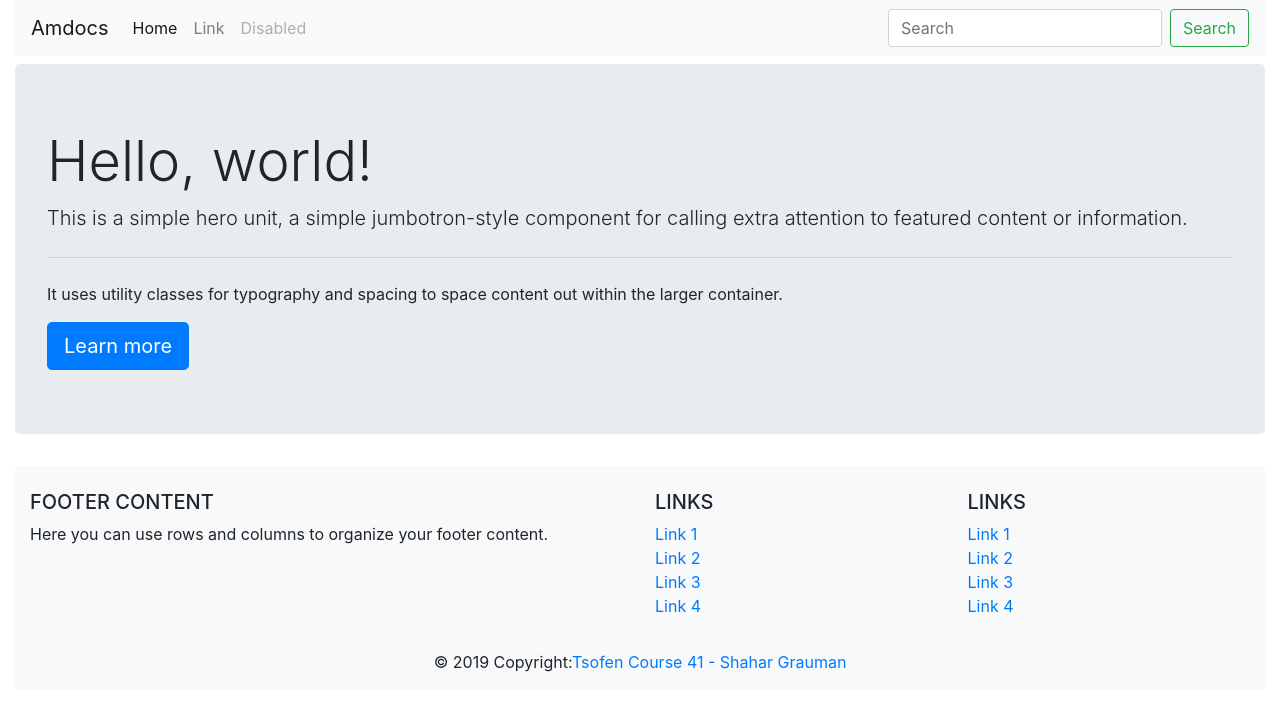
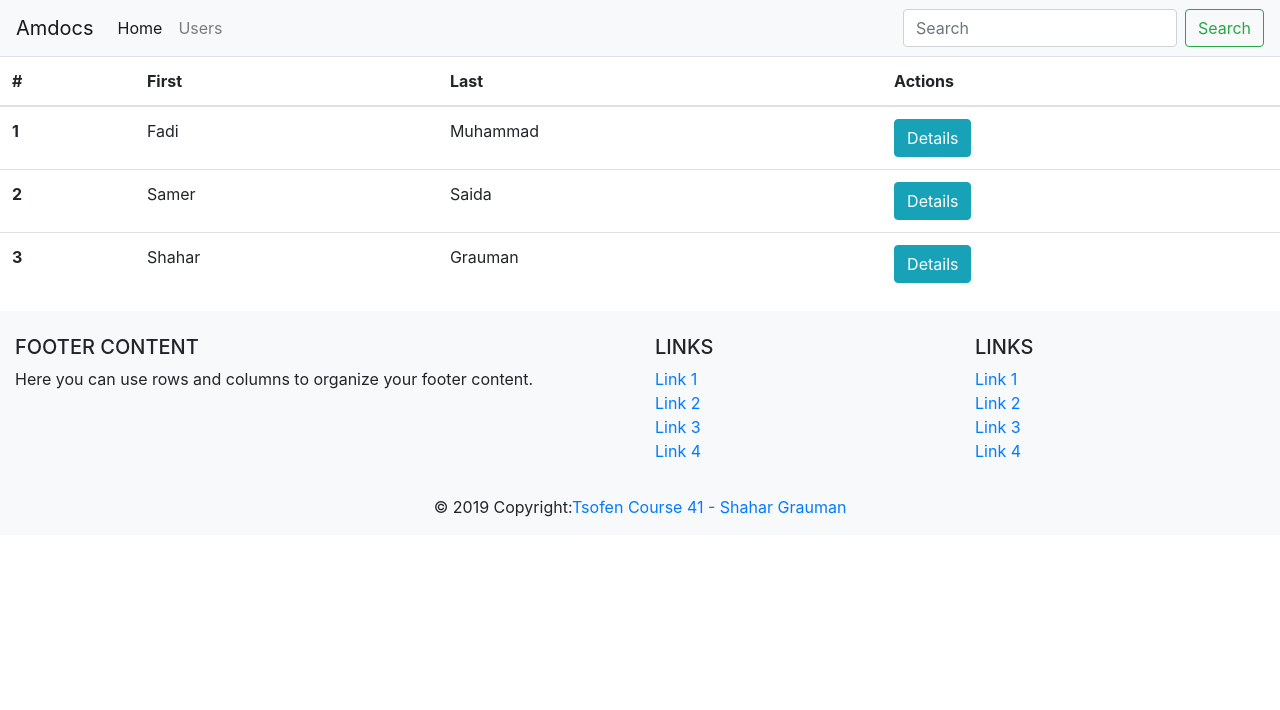
Before and after one commit to ShacharGrauman/projects-assignments-client, a React (Vite) app: page /users-list in a window 1280 px wide. Shown: the top 710 px of the page. Built offline with nearby package versions, Linux system fonts and the light colour scheme.

Commit message:
add routing

```diff
--- a/index.js
+++ b/index.js
@@ -2,5 +2,6 @@ import React from 'react';
 import ReactDOM from 'react-dom';
 
 import App from './src/components/App';
+import AppRouter from './src/routers/Router'
 
-ReactDOM.render(<App />, document.querySelector("#container"));
+ReactDOM.render(<AppRouter />, document.querySelector("#container"));
--- a/src/components/common/Navbar.js
+++ b/src/components/common/Navbar.js
@@ -1,29 +1,31 @@
 import React from 'react';
+import { BrowserRouter as Router, Route, Link } from "react-router-dom";
+import UserProfile from '../users-list/UserProfile';
 
 export default class Navbar extends React.Component {
     render(){
         return (
-            <nav class="navbar navbar-expand-lg navbar-light bg-light">
-                <button class="navbar-toggler" type="button" data-toggle="collapse" data-target="#navbarTogglerDemo03" aria-controls="navbarTogglerDemo03" aria-expanded="false" aria-label="Toggle navigation">
-                    <span class="navbar-toggler-icon"></span>
+            <nav className="navbar navbar-expand-lg navbar-light bg-light">
+                <button className="navbar-toggler" type="button" data-toggle="collapse" data-target="#navbarTogglerDemo03" aria-controls="navbarTogglerDemo03" aria-expanded="false" aria-label="Toggle navigation">
+                    <span className="navbar-toggler-icon"></span>
                 </button>
-                <a class="navbar-brand" href="#">Amdocs</a>
+                <Link className="navbar-brand" to="">Amdocs</Link>
 
-                <div class="collapse navbar-collapse" id="navbarTogglerDemo03">
-                    <ul class="navbar-nav mr-auto mt-2 mt-lg-0">
-                    <li class="nav-item active">
-                        <a class="nav-link" href="#">Home <span class="sr-only">(current)</span></a>
+                <div className="collapse navbar-collapse" id="navbarTogglerDemo03">
+                    <ul className="navbar-nav mr-auto mt-2 mt-lg-0">
+                    <li className="nav-item active">
+                        <Link className="nav-link" to="/">Home <span className="sr-only">(current)</span></Link>
                     </li>
-                    <li class="nav-item">
-                        <a class="nav-link" href="#">Link</a>
+                    <li className="nav-item">
+                        <Link className="nav-link" to="/users-list">Users</Link>
                     </li>
-                    <li class="nav-item">
-                        <a class="nav-link disabled" href="#" tabindex="-1" aria-disabled="true">Disabled</a>
-                    </li>
+
                     </ul>
-                    <form class="form-inline my-2 my-lg-0">
-                        <input class="form-control mr-sm-2" type="search" placeholder="Search" aria-label="Search"></input>
-                    <button class="btn btn-outline-success my-2 my-sm-0" type="submit">Search</button>
+
+
+                    <form className="form-inline my-2 my-lg-0">
+                        <input className="form-control mr-sm-2" type="search" placeholder="Search" aria-label="Search"></input>
+                    <button className="btn btn-outline-success my-2 my-sm-0" type="submit">Search</button>
                     </form>
                 </div>
             </nav>);
--- /dev/null
+++ b/src/components/users-list/UserProfile.js
@@ -0,0 +1,11 @@
+import React from 'react';
+
+import { BrowserRouter as Router, Route, Link } from "react-router-dom";
+
+function UserProfile({match}){
+    return<>
+            <h2>Hello. This profile belongs to User {match.params.id}</h2>
+            <button className="btn btn-outline-info"><Link to="/users-list">Back</Link></button>
+        </>
+}
+export default UserProfile;
--- /dev/null
+++ b/src/components/users-list/UsersList.js
@@ -0,0 +1,56 @@
+import React from 'react';
+import {USERS} from '../../mock-data/Users.js'
+import { BrowserRouter as Router, Route, Link } from "react-router-dom";
+
+
+export default class UsersList extends React.Component{
+
+    constructor(props){
+        super(props);
+        this.state={
+            usersList:[]
+        }
+
+    }
+
+    componentDidMount(){
+        this.setState({
+            usersList:USERS
+        })
+    }
+
+
+
+    render(){
+        return<>
+          <table className="table table-hover">
+            <thead>
+                <tr>
+                <th scope="col">#</th>
+                <th scope="col">First</th>
+                <th scope="col">Last</th>
+                <th scope="col">Actions</th>
+                </tr>
+            </thead>
+            <tbody>
+            {this.state.usersList.map((user,i)=>{
+                return (
+                <tr key={i}>
+                    <th scope="row">{user.id}</th>
+                    <td>{user.firstName}</td>
+                    <td>{user.lastName}</td>
+                    <td><button
+                            className="btn btn-info">
+                            <Link to={`user-profile/${user.id}`} style={{color:'white'}}>Details</Link>
+                        </button>
+                    </td>
+                </tr>
+                );
+            })}
+            </tbody>
+            </table>
+        </>
+
+
+    }
+}
--- /dev/null
+++ b/src/mock-data/Users.js
@@ -0,0 +1,15 @@
+export const USERS=[
+    {
+        firstName:'Fadi',
+        lastName:'Muhammad',
+        id:1
+    },{
+        firstName:'Samer',
+        lastName:'Saida',
+        id:2
+    },{
+        firstName:'Shahar',
+        lastName:'Grauman',
+        id:3
+    },
+]
--- /dev/null
+++ b/src/routers/Router.js
@@ -0,0 +1,22 @@
+import React from 'react';
+import {BrowserRouter, Route, Switch} from 'react-router-dom';
+
+import Navbar from '../components/common/Navbar'
+import Footer from '../components/common/Footer'
+import Home from '../components/common/Home'
+import UserProfile from '../components/users-list/UserProfile'
+import UsersList from '../components/users-list/UsersList'
+
+export default ()=>(
+<BrowserRouter>
+    <div>
+        <Navbar />
+        <Switch>
+            <Route path="/" component={Home} exact={true}/>
+            <Route path="/users-list/" component={UsersList}/>
+            <Route path="/user-profile/:id" component={UserProfile}/>
+        </Switch>
+        <Footer />
+    </div>
+</BrowserRouter>
+);
```
